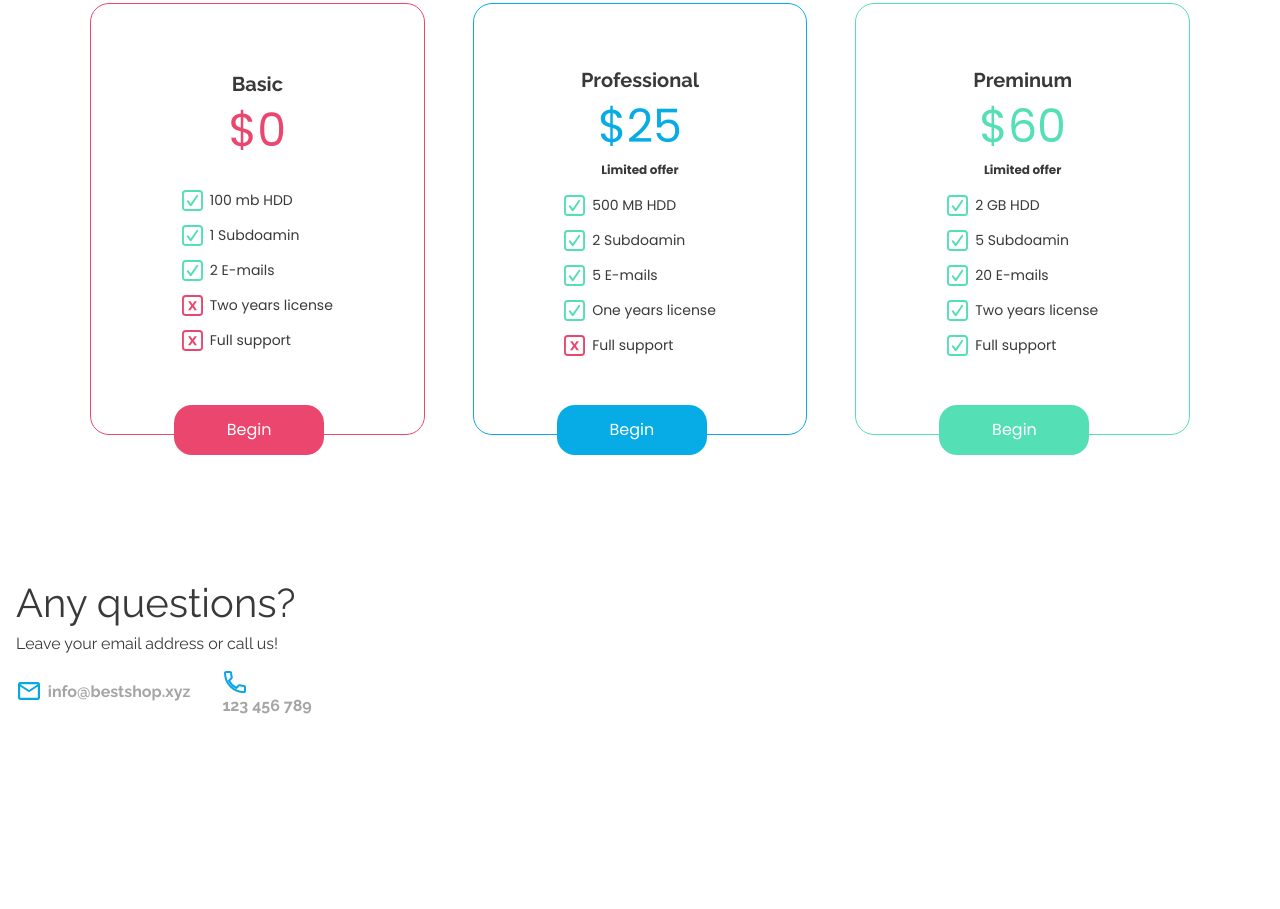
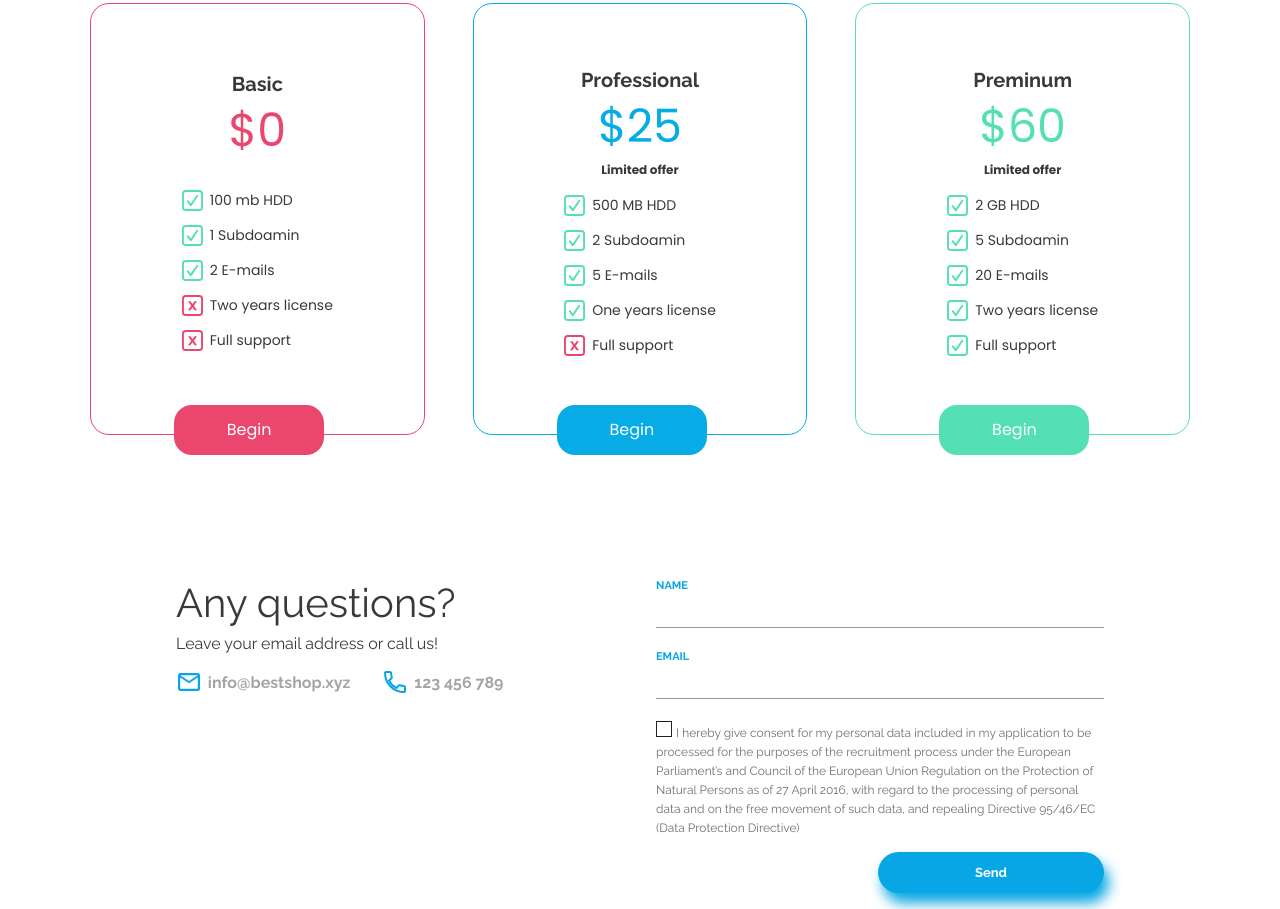
Before and after one commit to JoseIu/Oxygen-shop, a website: page dist/index.html in a window 1280 px wide. Shown: the part 2382-3291 px from the top of the page. Before the commit the page ends 3113 px from the top, so only its background shows below. Drawn offline with nearby package versions, Linux system fonts and the light colour scheme; files that its build step writes are made by us from their sources.

Commit message:
contact section

```diff
--- a/dist/index.html
+++ b/dist/index.html
@@ -230,22 +230,47 @@
         </div>
       </section>
 
-      <section class="contact">
+      <section class="contact wrapper">
         <div class="contact__info">
           <h2 class="contact__title">Any questions?</h2>
           <h3 class="contact__subtitle">Leave your email address or call us!</h3>
           <ul class="contact__ul">
             <li class="contact__li">
-              <img class="contact__icon" src="./assets/images/email.svg" alt="phone icon" />
+              <img class="contact__icon" src="./assets/images/email.svg" alt="email icon" />
               <span class="contact__text">info@bestshop.xyz</span>
             </li>
-            <li>
+            <li class="contact__li">
               <img class="contact__icon" src="./assets/images/phone.svg" alt="phone icon" />
               <span class="contact__text">123 456 789</span>
             </li>
           </ul>
         </div>
-        <div class="contact__form"></div>
+
+        <form class="contact__form">
+          <label class="contact__form-label" for="name">
+            Name
+
+            <input class="contact__form-input" type="text" name="name" id="name" />
+          </label>
+          <label class="contact__form-label" for="email">
+            Email
+
+            <input class="contact__form-input" type="email" name="email" id="email" />
+          </label>
+
+          <div class="contact__form-checkbox">
+            <input class="contact__form-check" type="checkbox" name="conditions" id="conditions" />
+            <span class="contact__form-span"
+              >I hereby give consent for my personal data included in my application to be processed
+              for the purposes of the recruitment process under the European Parliament’s and
+              Council of the European Union Regulation on the Protection of Natural Persons as of 27
+              April 2016, with regard to the processing of personal data and on the free movement of
+              such data, and repealing Directive 95/46/EC (Data Protection Directive)</span
+            >
+          </div>
+
+          <input class="contact__form-submit" type="submit" value="Send" />
+        </form>
       </section>
     </main>
 
```
